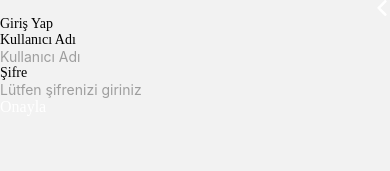
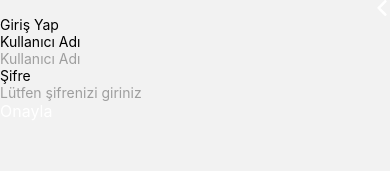
Before and after one commit to serifcolakel/Mehrzweck, a React Native app: screen /Login in a window 390 px wide. Shown: the top 171 px of the page. Built offline with nearby package versions, Linux system fonts and the light colour scheme.

Commit message:
UPDATED (serif) : CustomText.tsx component updated with styled component.

```diff
--- a/src/components/CustomText.tsx
+++ b/src/components/CustomText.tsx
@@ -3,6 +3,7 @@ import React from 'react';
 import {FONT_FAMILY} from '../constant';
 import {colors} from '../utils/colors';
 import {isAndroid} from '../utils/platformUtil';
+import styled from 'styled-components';
 
 type Props = {
   label: string;
@@ -11,19 +12,16 @@ type Props = {
   numberOfLines?: number;
 };
 
-const defaultStyle = {
-  fontFamily: isAndroid ? FONT_FAMILY.REGULAR : 'HoeflerText-Black', // https://github.com/react-native-training/react-native-fonts
-  color: colors.black,
-};
+const StyledText = styled(Text)`
+  font-family: ${isAndroid ? FONT_FAMILY.REGULAR : 'HoeflerText-Black'};
+  color: ${colors.white};
+`;
 
-const CustomText = ({label, style, onPress, numberOfLines}: Props) => {
+const CustomText = ({label, onPress, style, numberOfLines}: Props) => {
   return (
-    <Text
-      onPress={onPress}
-      numberOfLines={numberOfLines}
-      style={[{...defaultStyle}, style]}>
+    <StyledText onPress={onPress} numberOfLines={numberOfLines} style={style}>
       {label}
-    </Text>
+    </StyledText>
   );
 };
 
```
